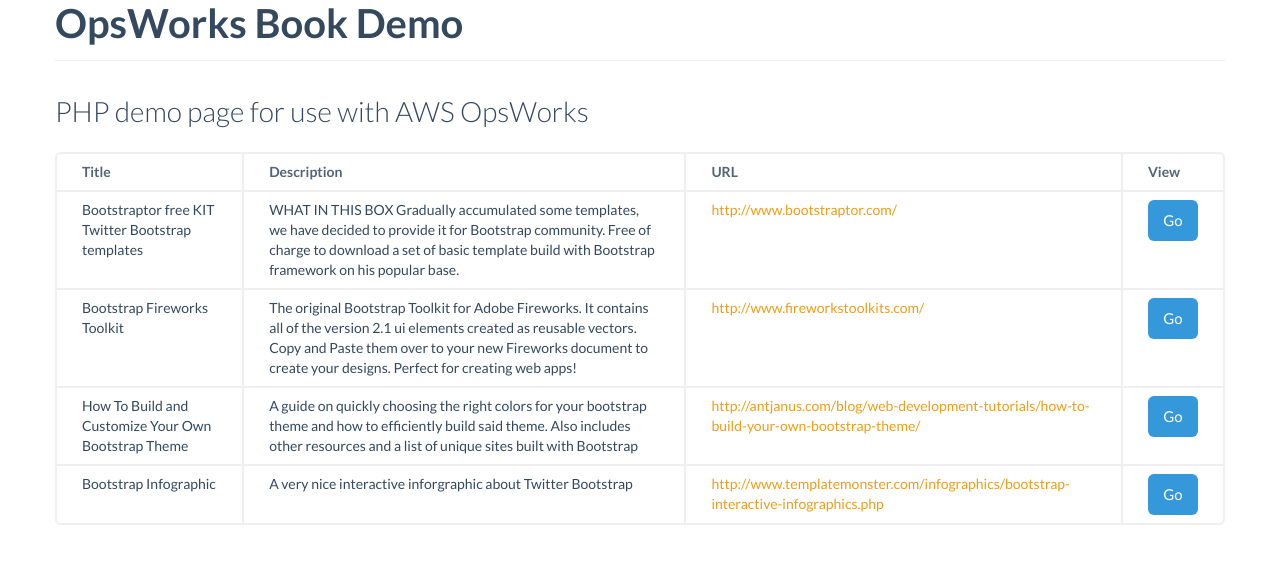
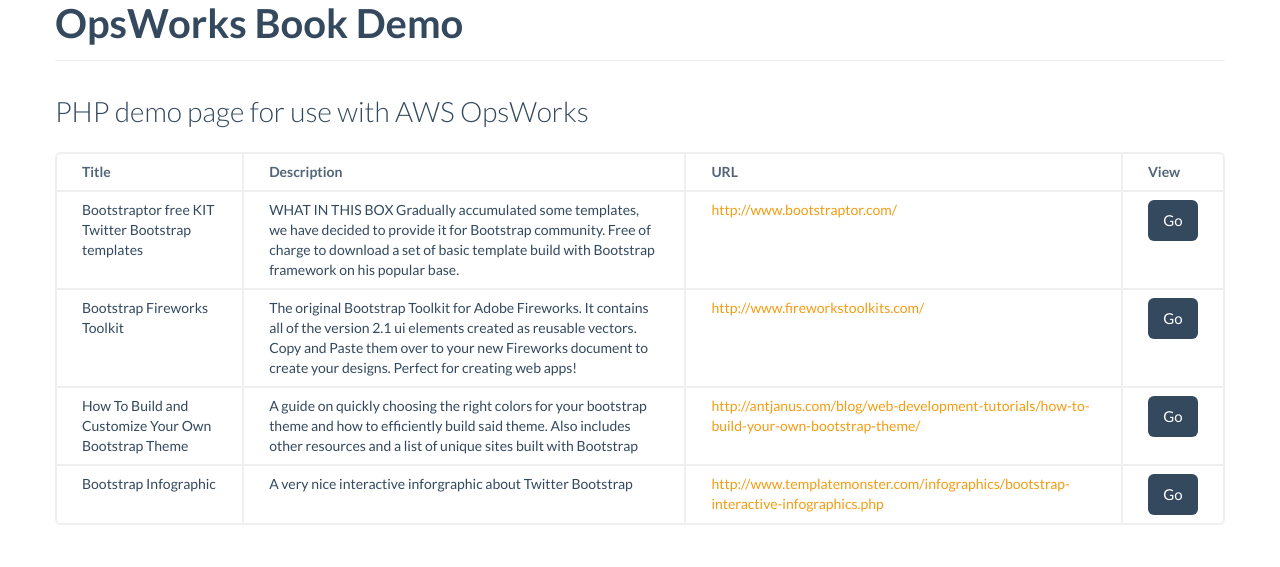
Before and after one commit to yshigley1/opsworks-book-demo, a PHP site: page / in a window 1280 px wide. Shown: the part 21-588 px from the top of the page. Run offline with PHP 8.4, Linux system fonts and the light colour scheme; data comes from the database, SQL or seed files in the repository.

Commit message:
Changed color of button to inverse dark blue

```diff
--- a/index.php
+++ b/index.php
@@ -54,7 +54,7 @@
                     <td><?php echo stripslashes($row['title']); ?></td>
                     <td><?php echo stripslashes($row['description']); ?></td>
                     <td style="overflow: auto;"><a href="<?php echo stripslashes($row['url']); ?>"><?php echo stripslashes($row['url']); ?></a></td>
-                    <td><a class="btn btn-block btn-info" href="<?php echo stripslashes($row['url']); ?>" target="_blank">Go</a></td>
+                    <td><a class="btn btn-block btn-inverse" href="<?php echo stripslashes($row['url']); ?>" target="_blank">Go</a></td>
                 </tr>
             </tbody>
 
```
